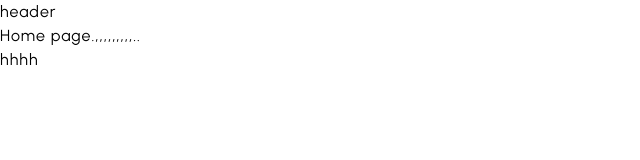
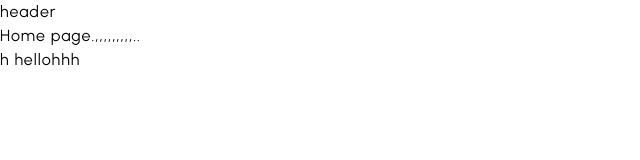
Before and after one commit to divyesh1111/shoe-store, a Next.js app in the folder frontend-next/: page / in a window 1280 px wide. Shown: the top 160 px of the page, without its empty margins (0-640 px from the left). Built offline with nearby package versions, Linux system fonts and the light colour scheme.

Commit message:
Update Footer.jsx

```diff
--- a/frontend-next/componant/Footer.jsx
+++ b/frontend-next/componant/Footer.jsx
@@ -3,7 +3,7 @@
 import React from 'react'
 
 const Footer = () => {
-  return <div>hhhh</div>
+  return <div>h hellohhh</div>
 
 };
 
```
